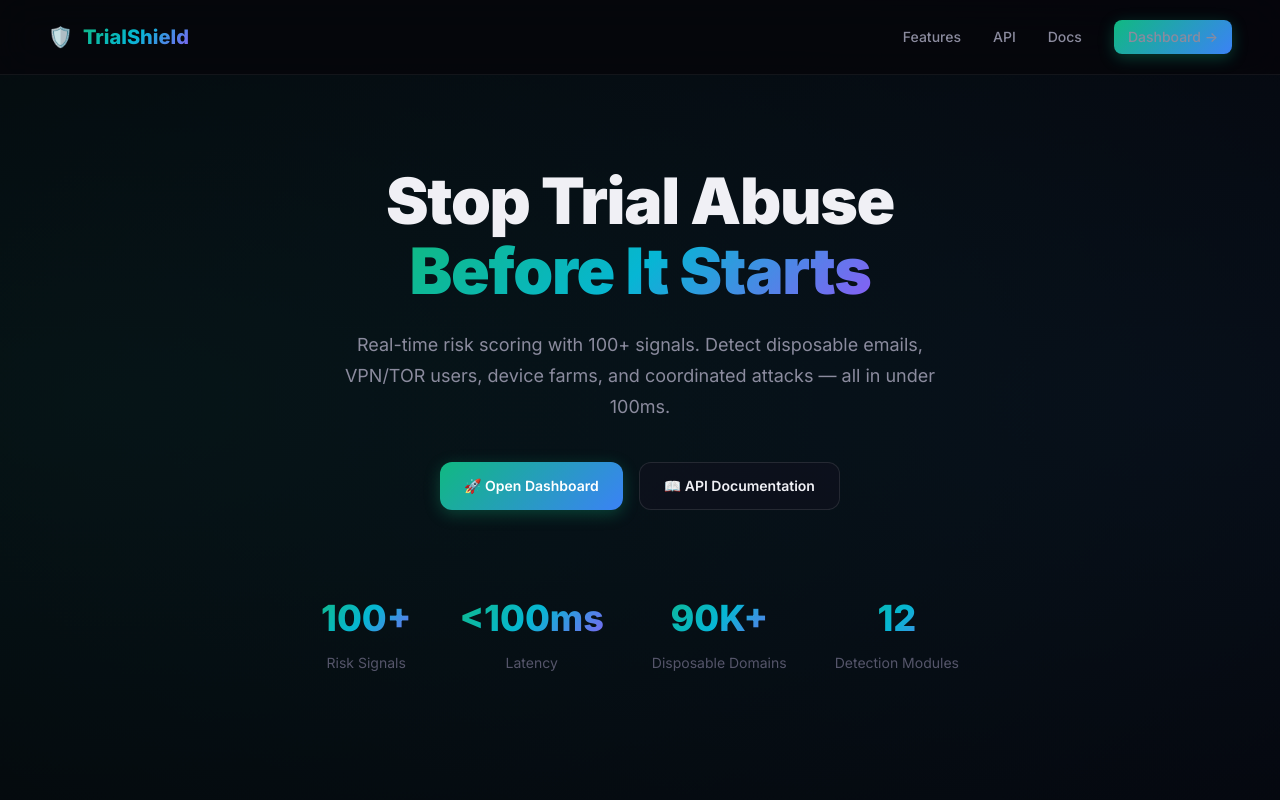
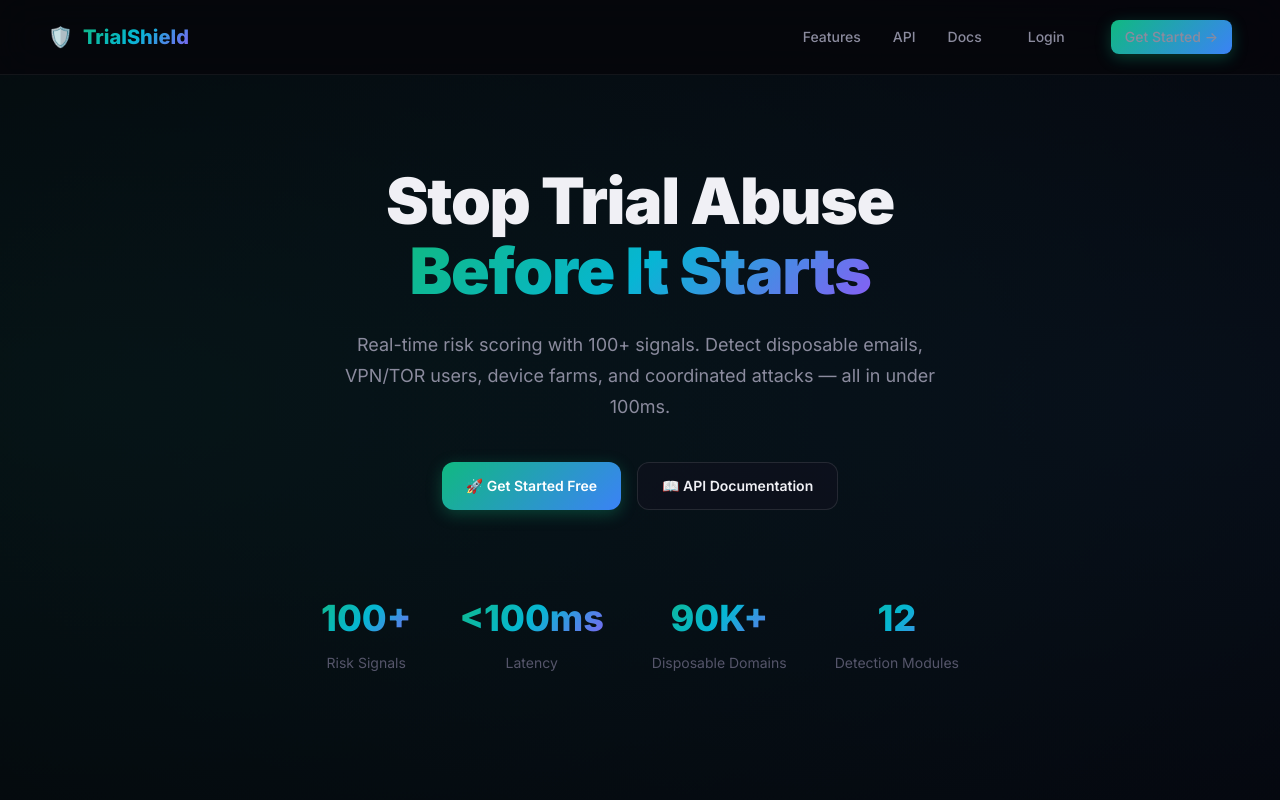
Before and after one commit to TOMASCORZO/TrialShield, a Next.js app: page / in a window 1280 px wide. Shown: the top 800 px of the page. Built offline with nearby package versions, Linux system fonts and the light colour scheme.

Commit message:
feat(ui): add landing page auth navigation

```diff
--- a/src/app/page.tsx
+++ b/src/app/page.tsx
@@ -10,7 +10,8 @@ export default function HomePage() {
                     <li><a href="#features">Features</a></li>
                     <li><a href="#api">API</a></li>
                     <li><a href="/docs">Docs</a></li>
-                    <li><a href="/dashboard" className="btn btn-primary btn-sm">Dashboard →</a></li>
+                    <li><a href="/login" className="btn btn-secondary btn-sm" style={{ border: 'none', background: 'transparent' }}>Login</a></li>
+                    <li><a href="/register" className="btn btn-primary btn-sm">Get Started →</a></li>
                 </ul>
             </nav>
 
@@ -26,8 +27,8 @@ export default function HomePage() {
                         VPN/TOR users, device farms, and coordinated attacks — all in under 100ms.
                     </p>
                     <div className="hero-buttons">
-                        <a href="/dashboard" className="btn btn-primary">
-                            🚀 Open Dashboard
+                        <a href="/register" className="btn btn-primary">
+                            🚀 Get Started Free
                         </a>
                         <a href="/docs" className="btn btn-secondary">
                             📖 API Documentation
```
